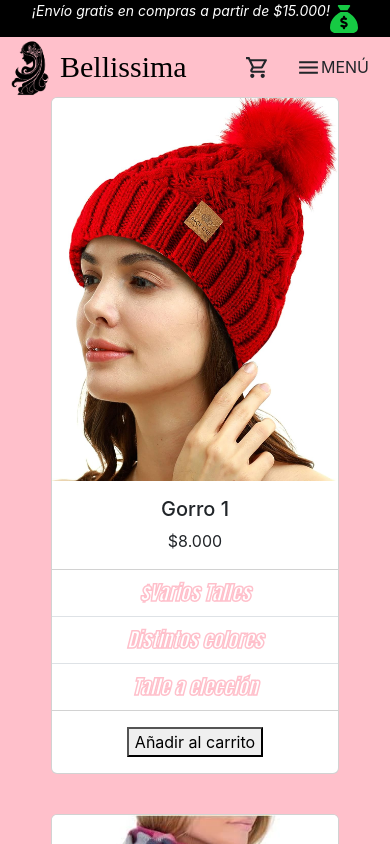
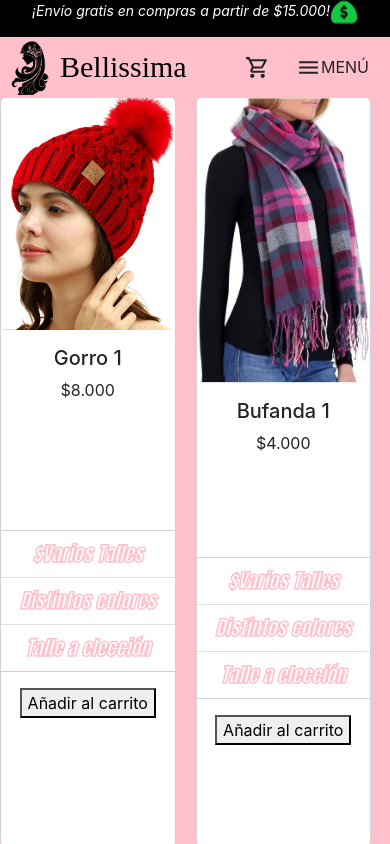
Before and after one commit to Veserad/Bellissima-front, a React (Create React App) app: page /Bellissima-front/gorro in a window 390 px wide. Shown: the top 844 px of the page. Built offline with nearby package versions, Linux system fonts and the light colour scheme; a web font is replaced by a local one.

Commit message:
prueba home2

```diff
--- a/src/pages/Home.js
+++ b/src/pages/Home.js
@@ -2,7 +2,7 @@ import React from "react";
 import Carousel from "react-bootstrap/Carousel";
 import Card from "react-bootstrap/Card";
 import ListGroup from "react-bootstrap/ListGroup";
-import "../styles/Home.css";
+import "../styles/Catalogo.css";
 
 const Home = (props) => {
   return (
@@ -44,7 +44,7 @@ const Home = (props) => {
           </Carousel.Caption>
         </Carousel.Item>
       </Carousel>
-      <div className="catalogos">
+      <div className="catalogo">
         <Card className="Card" style={{ maxWidth: "45%" }}>
           <Card.Img variant="top" src="img/pri-ver/blusa1.jpg" />
           <Card.Body>
--- a/src/styles/Catalogo.css
+++ b/src/styles/Catalogo.css
@@ -8,6 +8,7 @@
 
   .Card {
     margin-bottom: 40px;
+    max-width: 45%;
   }
 
   .list-group-flush {
@@ -100,13 +101,17 @@
 @media (max-width: 1023px) {
     .catalogo {
         display: flex;
-        flex-direction: column;
         align-items: center;
+        flex-wrap: wrap;
+        gap: 20px;
         background-color: PINK;
+
     }
 
     .Card {
         margin-bottom: 40px;
+        width: 45% !important;
+        height: 750px;
     }
 
     .list-group-flush {
@@ -115,10 +120,6 @@
         -webkit-text-fill-color: white;
         -webkit-text-stroke: 1.5px pink;
         font-size: 20px;
-    }
-
-    .home {
-        background-color: orangered;
     }
 
     .tarjeta {
```
